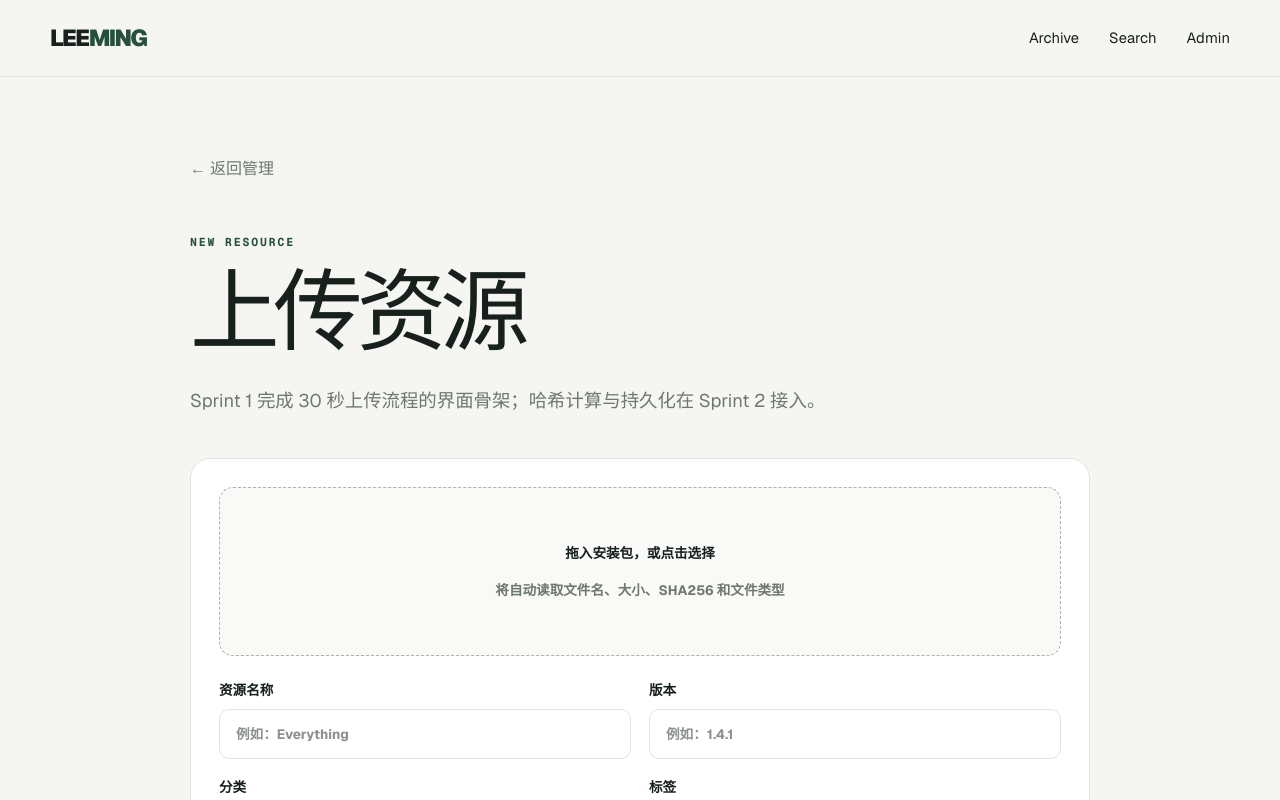
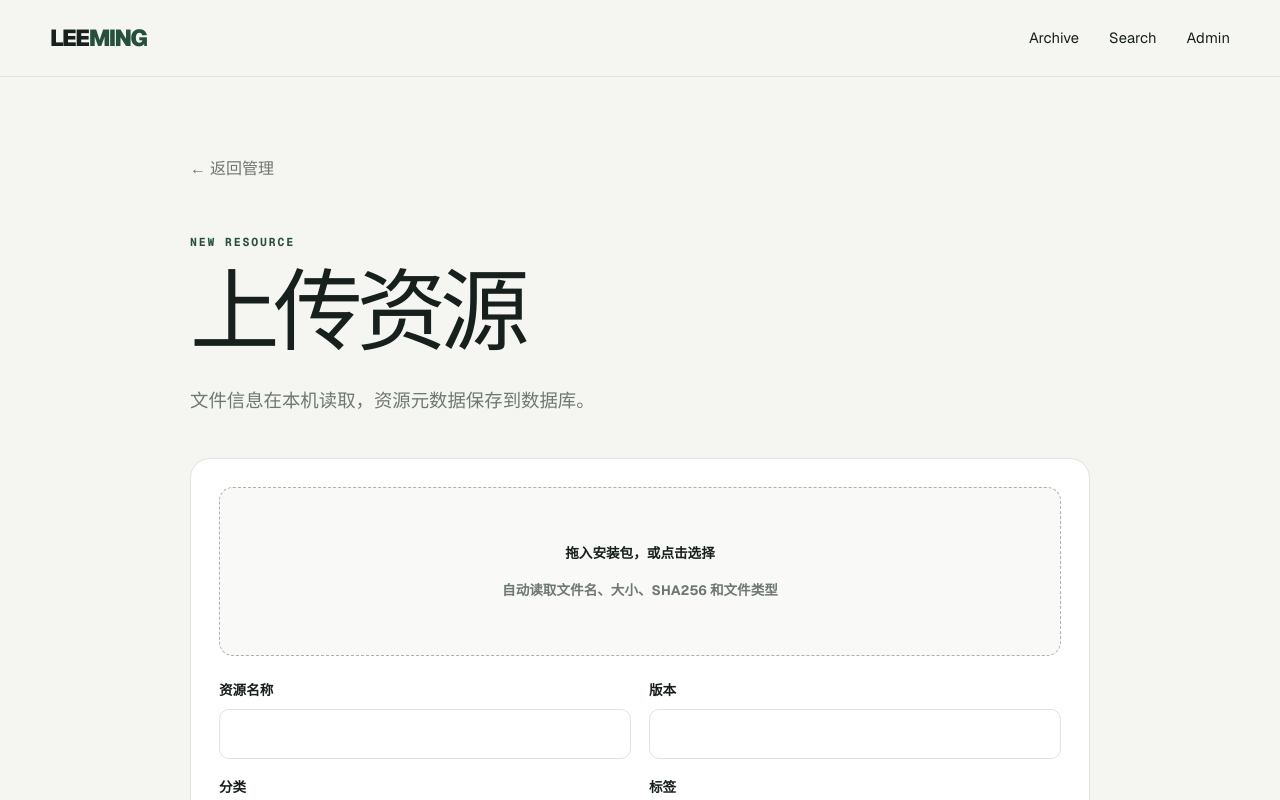
Before and after one commit to ming0628-4/LEEMING, a Next.js app: page /admin/upload in a window 1280 px wide. Shown: the top 800 px of the page. Built offline with nearby package versions, Linux system fonts and the light colour scheme.

Commit message:
feat: connect admin upload workflow to D1

```diff
--- a/app/admin/page.tsx
+++ b/app/admin/page.tsx
@@ -1,3 +1 @@
-import Link from "next/link"; import { resources } from "@/lib/resources";
-export const metadata = { title: "Admin" };
-export default function Admin() { return <main className="shell page"><div className="section-head"><div><p className="eyebrow">ADMIN MODE</p><h1>资源管理</h1><p className="page-lead">维护同一套 Archive 数据。身份验证将在 Sprint 3 接入。</p></div><Link className="primary-button" href="/admin/upload">＋ 上传资源</Link></div><div className="admin-stats"><div><strong>{resources.length}</strong><span>全部资源</span></div><div><strong>{new Set(resources.map(r => r.category)).size}</strong><span>分类</span></div><div><strong>{resources.filter(r => r.updatedAt.startsWith("2026-07")).length}</strong><span>本月更新</span></div></div><div className="table-wrap"><table><thead><tr><th>资源</th><th>分类</th><th>版本</th><th>更新时间</th><th>状态</th></tr></thead><tbody>{resources.map(r => <tr key={r.slug}><td><Link href={`/item/${r.slug}`}>{r.name}</Link></td><td>{r.category}</td><td>{r.version}</td><td>{r.updatedAt}</td><td><span className="status">已发布</span></td></tr>)}</tbody></table></div></main>; }
+import{AdminManager}from"@/components/admin-manager";export const metadata={title:"Admin"};export default function Admin(){return <main className="shell page"><AdminManager/></main>}
--- a/app/admin/upload/page.tsx
+++ b/app/admin/upload/page.tsx
@@ -1,3 +1 @@
-import Link from "next/link";
-export const metadata = { title: "Upload" };
-export default function Upload() { return <main className="shell page narrow"><Link className="back" href="/admin">← 返回管理</Link><p className="eyebrow">NEW RESOURCE</p><h1>上传资源</h1><p className="page-lead">Sprint 1 完成 30 秒上传流程的界面骨架；哈希计算与持久化在 Sprint 2 接入。</p><form className="upload-form"><label className="dropzone"><input type="file"/><strong>拖入安装包，或点击选择</strong><span>将自动读取文件名、大小、SHA256 和文件类型</span></label><div className="form-grid"><label>资源名称<input placeholder="例如：Everything"/></label><label>版本<input placeholder="例如：1.4.1"/></label><label>分类<select defaultValue=""><option value="" disabled>选择分类</option><option>效率工具</option><option>系统工具</option><option>设计工具</option></select></label><label>标签<input placeholder="用逗号分隔"/></label></div><label>为什么保留<textarea rows={5} placeholder="它为什么值得未来的自己再次找到？"/></label><div className="form-actions"><button type="button" className="secondary-button">保存草稿</button><button type="button" className="primary-button" disabled>发布资源</button></div></form></main>; }
+import Link from"next/link";import{UploadForm}from"@/components/upload-form";export const metadata={title:"Upload"};export default function Upload(){return <main className="shell page narrow"><Link className="back" href="/admin">← 返回管理</Link><p className="eyebrow">NEW RESOURCE</p><h1>上传资源</h1><p className="page-lead">文件信息在本机读取，资源元数据保存到数据库。</p><UploadForm/></main>}
--- /dev/null
+++ b/components/admin-manager.tsx
@@ -0,0 +1,4 @@
+"use client";
+import Link from "next/link";import{useEffect,useState}from"react";
+type Row={id:number;name:string;category:string;version:string;updatedAt:string;status:string};
+export function AdminManager(){const[rows,setRows]=useState<Row[]>([]);const[error,setError]=useState("");useEffect(()=>{fetch("/api/resources").then(r=>r.json()).then(j=>j.resources?setRows(j.resources):setError(j.error))},[]);async function remove(id:number,name:string){if(!confirm(`确认删除 ${name}？`))return;const r=await fetch(`/api/resources/${id}`,{method:"DELETE"});if(r.ok)setRows(v=>v.filter(x=>x.id!==id));else setError("删除失败")}return <><div className="section-head"><div><p className="eyebrow">ADMIN MODE</p><h1>资源管理</h1><p className="page-lead">维护与前台共用的资源数据库。</p></div><Link className="primary-button" href="/admin/upload">＋ 上传资源</Link></div>{error&&<div className="empty">{error}</div>}<div className="admin-stats"><div><strong>{rows.length}</strong><span>全部资源</span></div><div><strong>{new Set(rows.map(r=>r.category)).size}</strong><span>分类</span></div><div><strong>{rows.filter(r=>r.status==="published").length}</strong><span>已发布</span></div></div><div className="table-wrap"><table><thead><tr><th>资源</th><th>分类</th><th>版本</th><th>更新时间</th><th>操作</th></tr></thead><tbody>{rows.map(r=><tr key={r.id}><td>{r.name}</td><td>{r.category}</td><td>{r.version}</td><td>{r.updatedAt}</td><td><button className="danger-button" onClick={()=>remove(r.id,r.name)}>删除</button></td></tr>)}</tbody></table></div></>}
```
Also changed, not shown: components/upload-form.tsx (added, +3 -0 lines), 1 other file (tests, documents, lock files or other folders).
